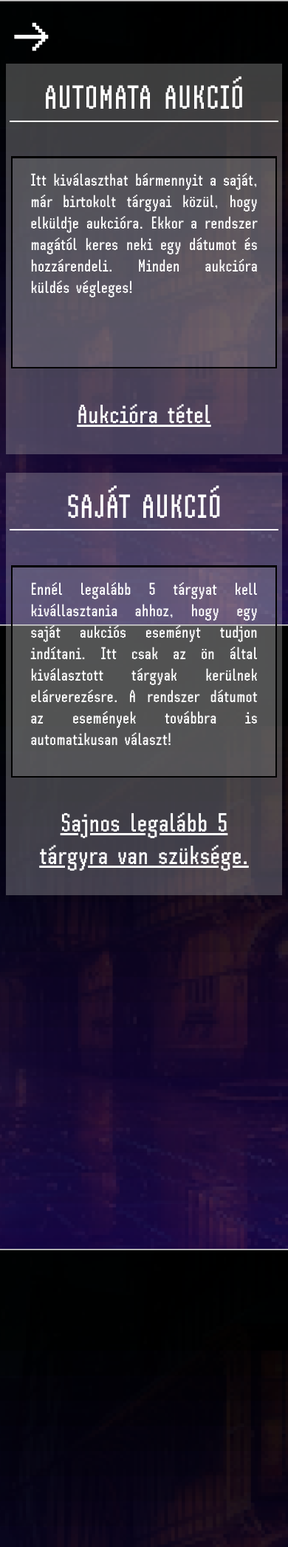
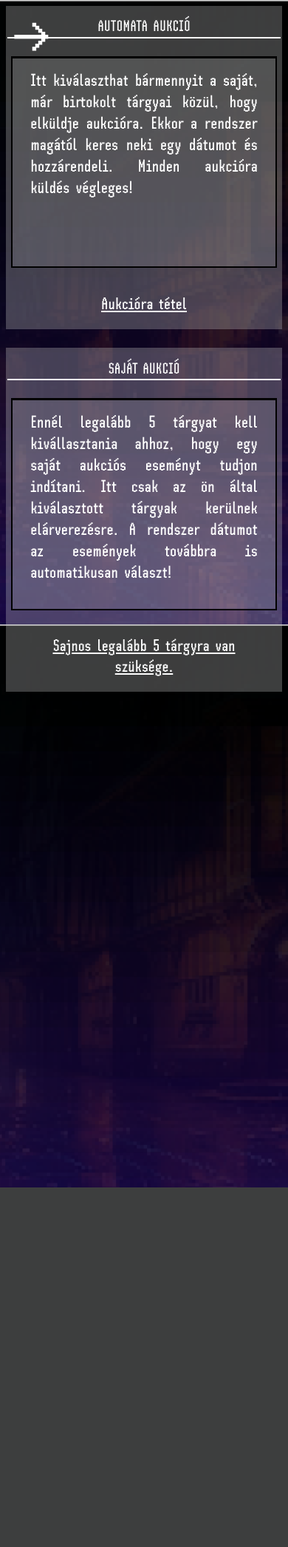
Before and after one commit to Vajaspiritos/Auction_House, a PHP site: page /Oldalak/sajat_aukcio.php in a window 390 px wide. Shown: the whole page at 74% size. After the commit the page ends 1605 px from the top, so only its background shows below. Run offline with PHP 8.4, Linux system fonts and the light colour scheme; the visitor is signed in with stand-in values (Sample User, id 1); data that the repository does not hold is empty.

Commit message:
kisebb css fixek

```diff
--- a/Oldalak/fooldal.php
+++ b/Oldalak/fooldal.php
@@ -37,7 +37,7 @@
 		</div>
 	</div>
 
-	<div class="menusor-spacer-fooldal">
+	<div class="menusor-spacer">
 	</div>
 
 	<div class="aukcios-felulet">
--- a/Resources/CSS/navbar.css
+++ b/Resources/CSS/navbar.css
@@ -36,9 +36,6 @@ height: 5em;
 	text-align: center;
 
 
-}
-.menusor-spacer-fooldal {
-    height: 7vw;
 }
 .menu-gombok
 {
@@ -89,7 +86,7 @@ a
 }
 .menusor-spacer
 {
-	height: 10vw;
+	height: 20vh;
 }
 
 #drop-btn {display: none; font-size: 5em; position: fixed; z-index: 200; background-color: transparent; color: black; border: none;}
--- a/Resources/CSS/profil.css
+++ b/Resources/CSS/profil.css
@@ -130,11 +130,11 @@ font-weight: bold;
 
 	html{
 
-		overflow-x:hidden;
+
 	}
 	body{
 
-		overflow-x:hidden;
+
 	}
 
 
@@ -151,12 +151,14 @@ font-weight: bold;
 }
 
 #Pfp{
+
 margin-left: 0;
   margin: 0;
   text-align: center;
   width: 65%;
 float: none;
 }
+
 
 #upload {
     float: right;
--- a/Resources/CSS/sajat_aukcio.css
+++ b/Resources/CSS/sajat_aukcio.css
@@ -56,7 +56,7 @@ overflow: hidden;
 {
 	margin-left: 0.1em;
 	margin-right: 0.1em;
-	font-size: 1.5vw;
+	font-size: 2.5vw;
 	border-bottom: 2px solid white;
 	color: white;
 	padding: 0.1em 0em;
@@ -92,8 +92,13 @@ margin: 1% auto;
 @media screen and (max-width: 995px)
 {
 	#raktar-div{
-    height: 100vh;
+    height: 0;
     width: 100%;
+    display: hidden;
+	}
+	.menusor-spacer
+	{
+		height: 0;
 	}
 
 	body{
@@ -114,11 +119,11 @@ margin: 1% auto;
 	height:auto;
 	}
 	.aukcio-cim {
-		font-size:5.5vh;
+		font-size:5.5vw;
 	}
 
 	.aukcio button {
-    font-size: 9.4vw;
+    font-size: 6vw;
     text-decoration: underline;
     position: relative;
     padding: 0.2em 1em;
```
Also changed, not shown: Resources/CSS/egyenleg.css (+4 -4 lines), Resources/CSS/forum.css (+5 -3 lines).
